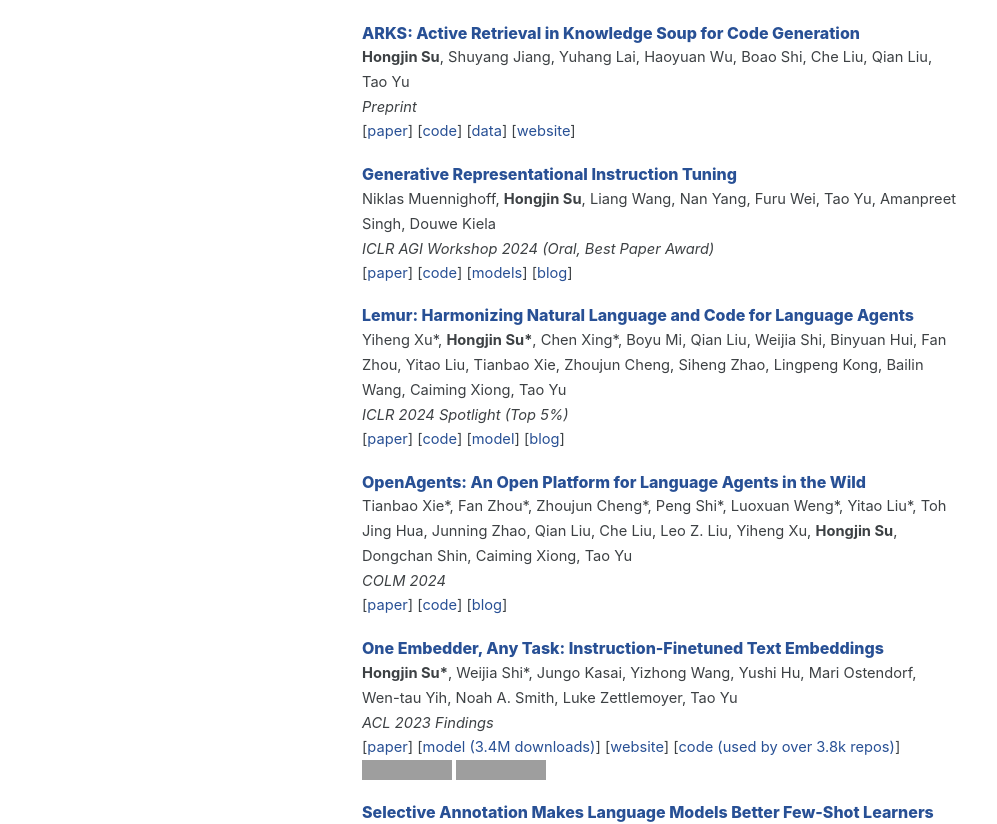
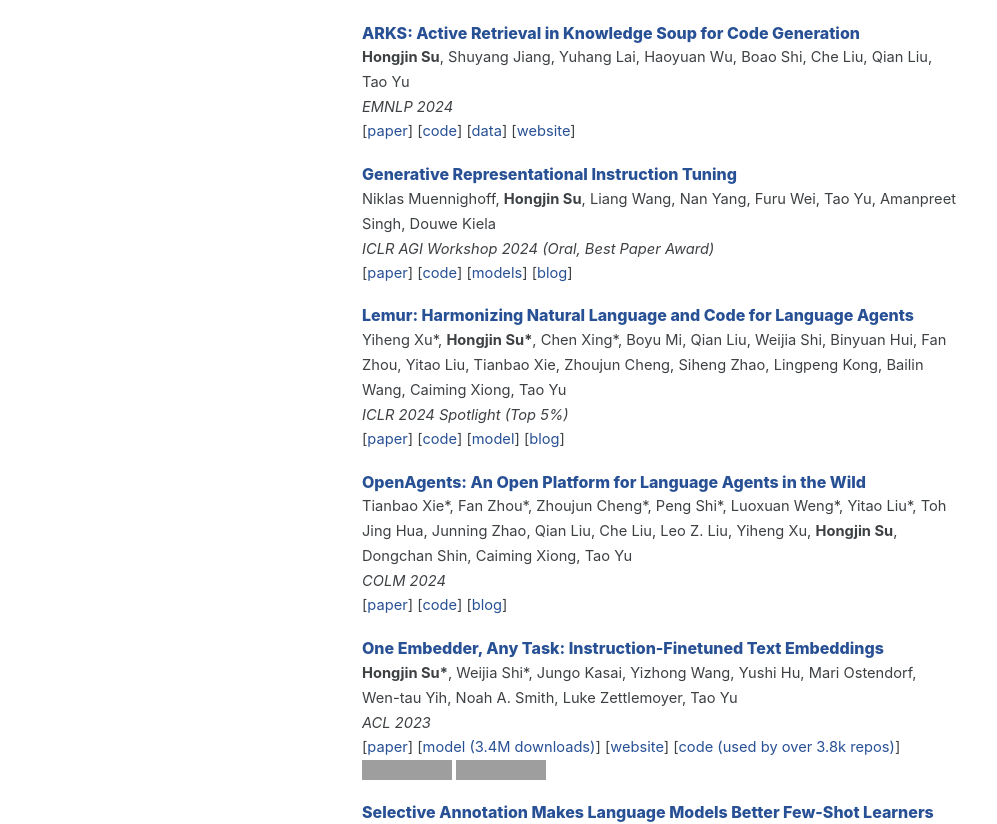
Before and after one commit to hongjin-su/hongjin-su.github.io, a Jekyll site: the page built from index.html, in a window 1280 px wide and 1400 px high. Shown: the part 547-1371 px from the top of the window, without its empty margins (0-997 px from the left). Built offline with Jekyll 4.4.1, drawn with Linux system fonts in a browser that asks for light colours; cached includes are drawn as plain includes; the list of posts is cut into pages by our own code; grey boxes are pictures that could not be loaded.

Commit message:
Update home.html

```diff
--- a/_layouts/home.html
+++ b/_layouts/home.html
@@ -83,7 +83,7 @@
             style="font-size: 12pt; color: #285095; text-decoration: none"> ARKS: Active Retrieval in Knowledge Soup for Code Generation </a> <br> </span>
     <span style="line-height:170%"> <b>Hongjin Su</b>, Shuyang Jiang, Yuhang Lai, Haoyuan Wu, Boao Shi, Che Liu, Qian Liu, Tao Yu </span>
     <br>
-    <span style="line-height:170%"> <i>Preprint</i> </span>
+    <span style="line-height:170%"> <i>EMNLP 2024</i> </span>
     <br>
     [<a href="https://arxiv.org/abs/2402.12317" style="color: #285095; text-decoration: none">paper</a>]
     [<a href="https://github.com/xlang-ai/arks" style="color: #285095; text-decoration: none">code</a>]
@@ -130,7 +130,7 @@
             style="font-size: 12pt; color: #285095; text-decoration: none"> One Embedder, Any Task: Instruction-Finetuned Text Embeddings </a> <br> </span>
     <span style="line-height:170%"> <b>Hongjin Su*</b>, Weijia Shi*, Jungo Kasai, Yizhong Wang, Yushi Hu, Mari Ostendorf, Wen-tau Yih, Noah A. Smith, Luke Zettlemoyer, Tao Yu</span>
     <br>
-    <span style="line-height:170%"> <i>ACL 2023 Findings</i> </span>
+    <span style="line-height:170%"> <i>ACL 2023</i> </span>
     <br>
     [<a href="https://arxiv.org/abs/2212.09741" style="color: #285095; text-decoration: none">paper</a>]
     [<a href="https://huggingface.co/hkunlp/instructor-large" style="color: #285095; text-decoration: none">model (3.4M downloads)</a>]
```
